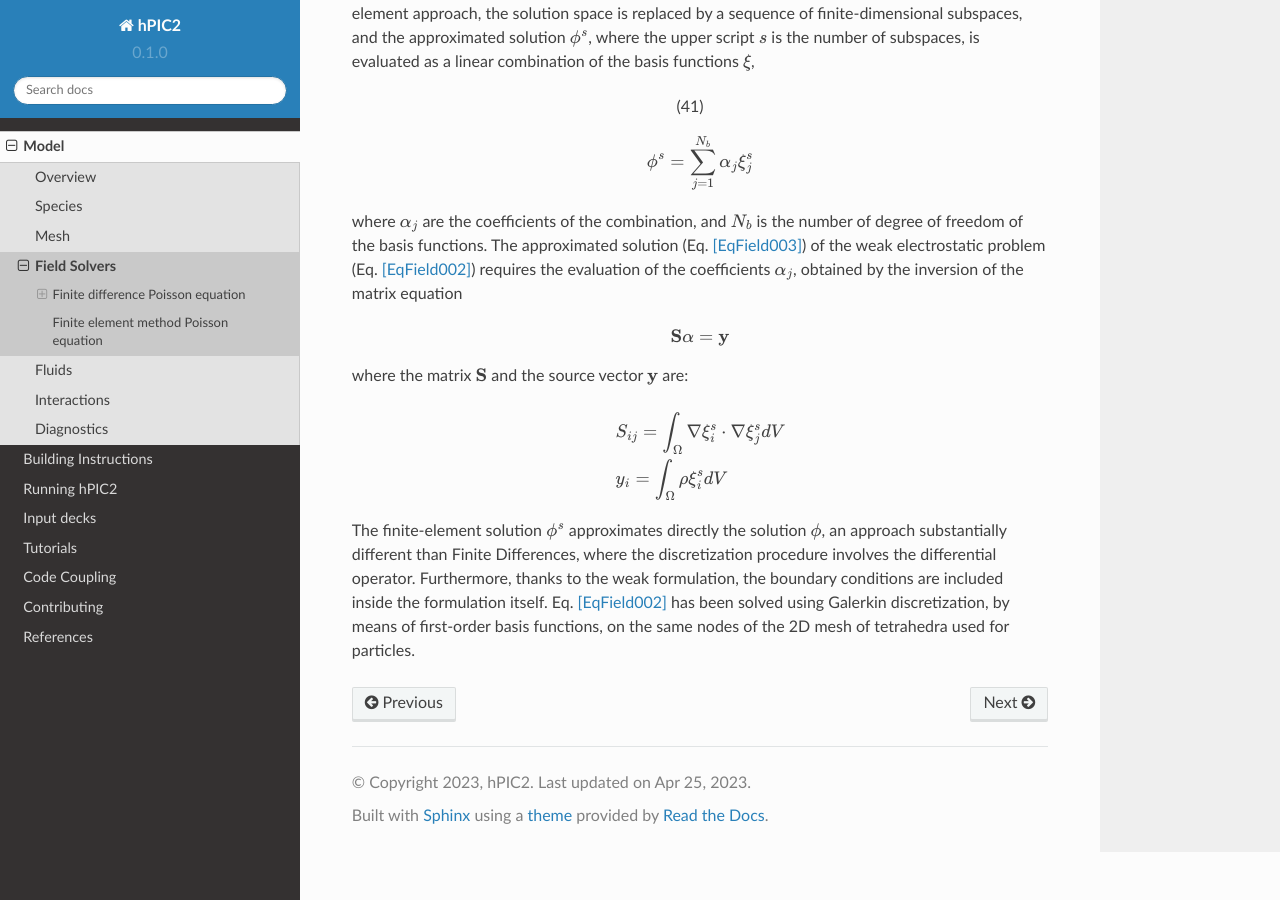
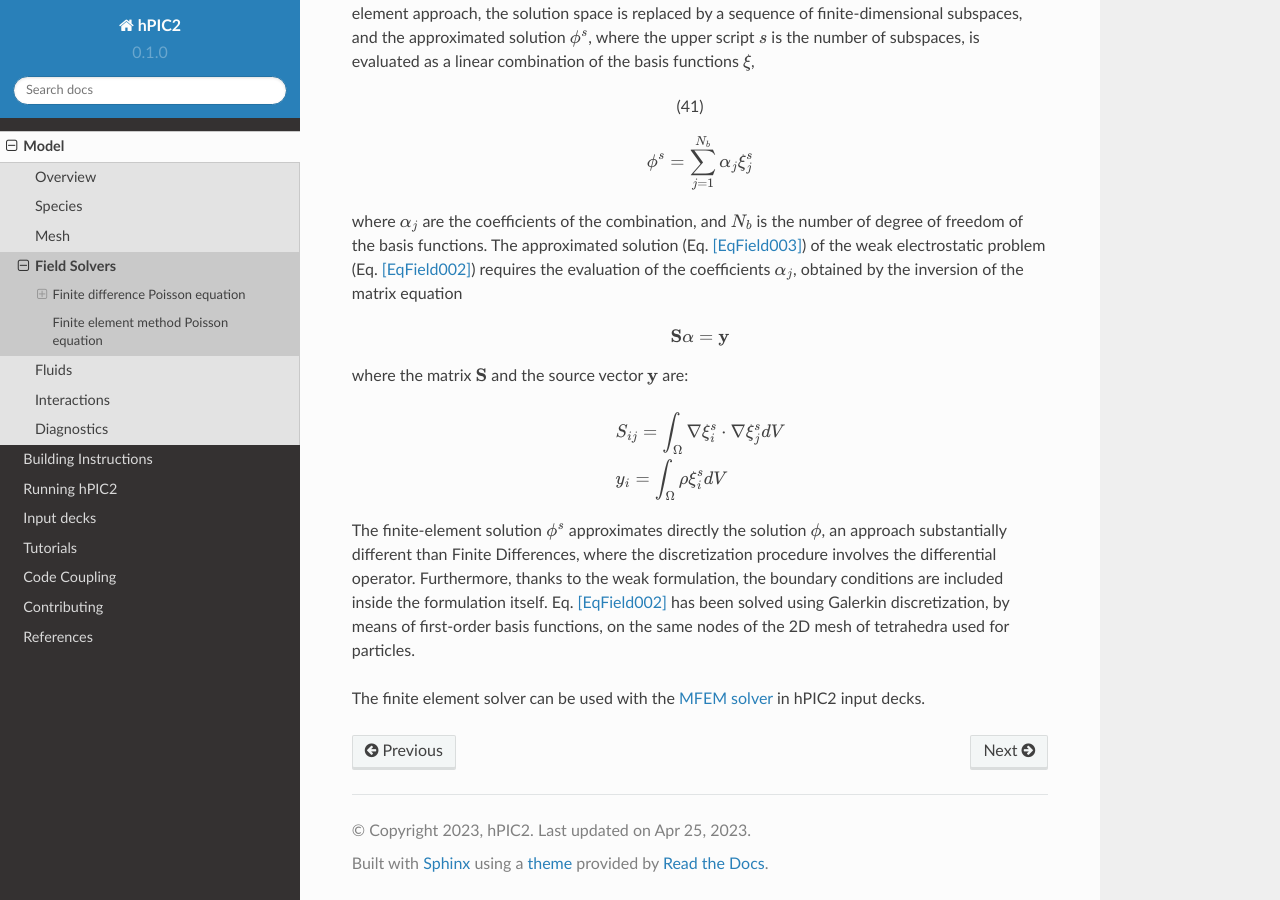
Before and after one commit to lcpp-org/hpic2doc, a Sphinx documentation site: the page built from docs/source/field_solvers.rst, in a window 1280 px wide and 900 px high, scrolled down 9944 px. Built offline with Sphinx 7.4.7 and the Read the Docs theme 2.0.0, drawn with Linux system fonts in a browser that asks for light colours.

Commit message:
Add MFEM solver link to field_solvers

```diff
--- a/docs/source/field_solvers.rst
+++ b/docs/source/field_solvers.rst
@@ -577,3 +577,6 @@ boundary conditions are included inside the formulation itself.
 Eq. `[EqField002] <#EqField002>`__ has been solved using Galerkin
 discretization, by means of first-order basis functions, on the same
 nodes of the 2D mesh of tetrahedra used for particles.
+
+The finite element solver can be used with the
+:ref:`input_deck:MFEM solver` in hPIC2 input decks.
```
